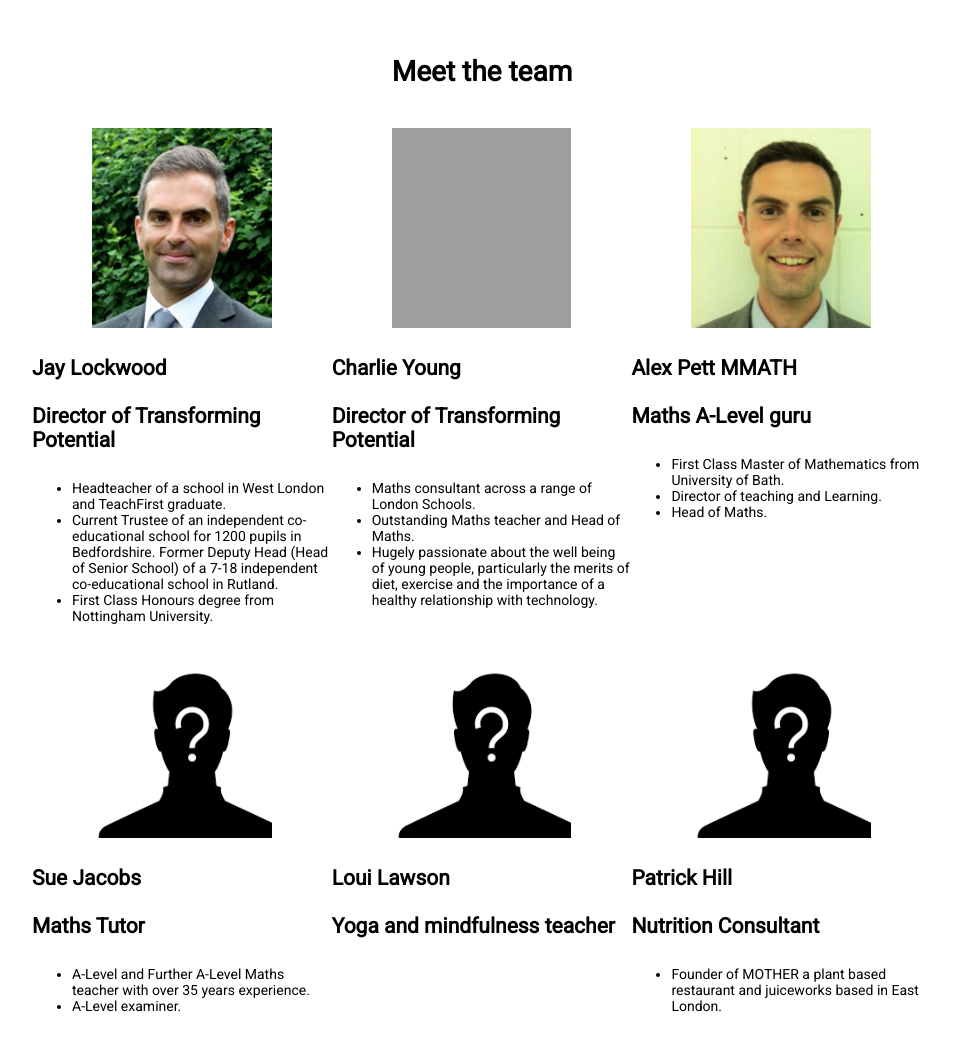
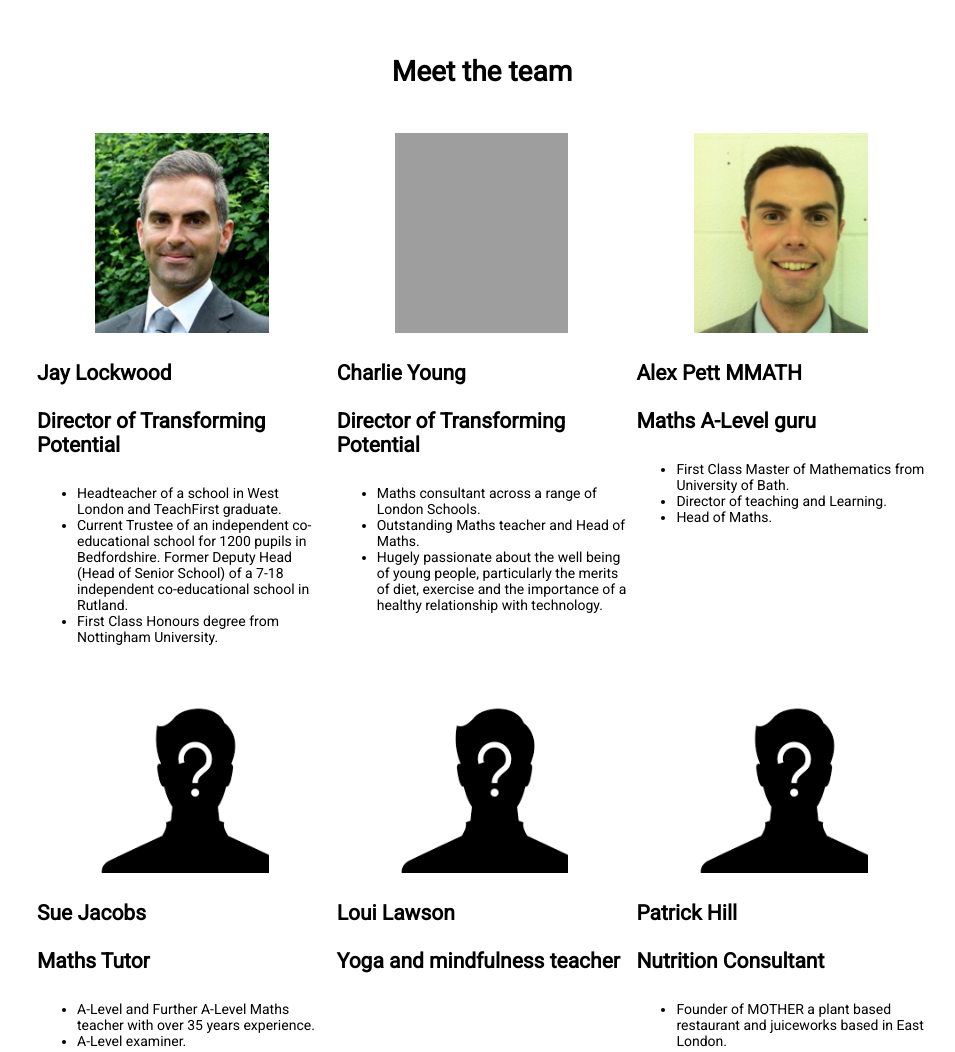
Before and after one commit to transformingPotential/transformingPotential.github.io, a plain HTML site: page about.html in a window 1280 px wide. Shown: the part 800-1852 px from the top of the page, without its empty margins (158-1113 px from the left). Drawn offline with Linux system fonts and the light colour scheme; grey boxes are pictures that could not be loaded.

Commit message:
added padding and min height to about articles

```diff
--- a/styles.css
+++ b/styles.css
@@ -498,7 +498,8 @@ main.about article {
 }
 
 .meetTheTeam article {
-    min-height: 510px;
+    min-height: 540px;
+    padding: 5px;
 }
 
 .meetTheTeam article .team {
```
